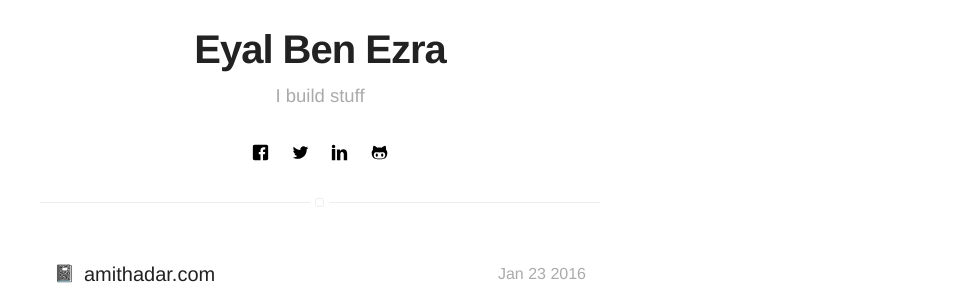
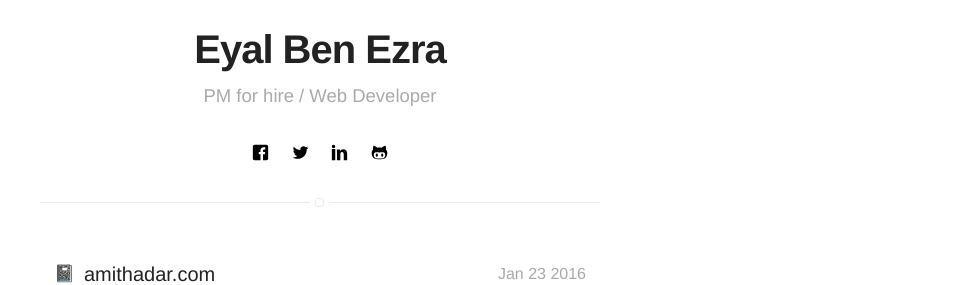
Before and after one commit to eyal0s/eyal0s.github.io, a Jekyll site: the page built from projects.html, in a window 1280 px wide. Shown: the part 245-530 px from the top of the page, without its empty margins (320-1280 px from the left). Built offline with Jekyll 4.4.1, drawn with Linux system fonts in a browser that asks for light colours; emoji names are drawn with the system emoji font.

Commit message:
added GA

```diff
--- a/_config.yml
+++ b/_config.yml
@@ -1,6 +1,6 @@
 # main text of home
 name: Eyal Ben Ezra
-bio: I build stuff
+bio: PM for hire / Web Developer
 
 # twitter summary info
 # description: A blog about technology and stuff related
@@ -19,7 +19,7 @@ markdown: kramdown
 highlighter: rouge
 
 # To enable google analytics, supply your token below
-# analytics-google: 'UA-MYANALYTICS'
+analytics-google: 'UA-63868209-5'
 
 # To enable piwik tracking, supply your url & site ID below
 # analytics-piwik-url: 'piwik.my-host.com'
```
